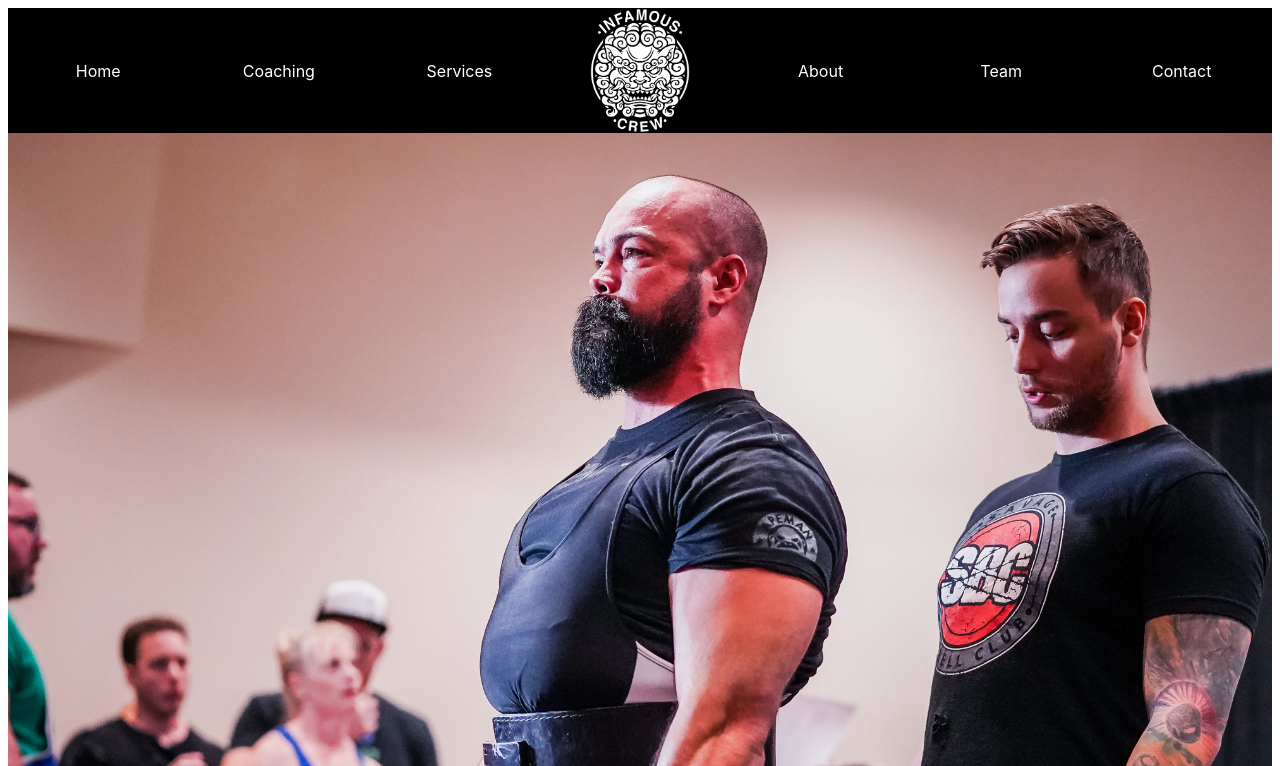
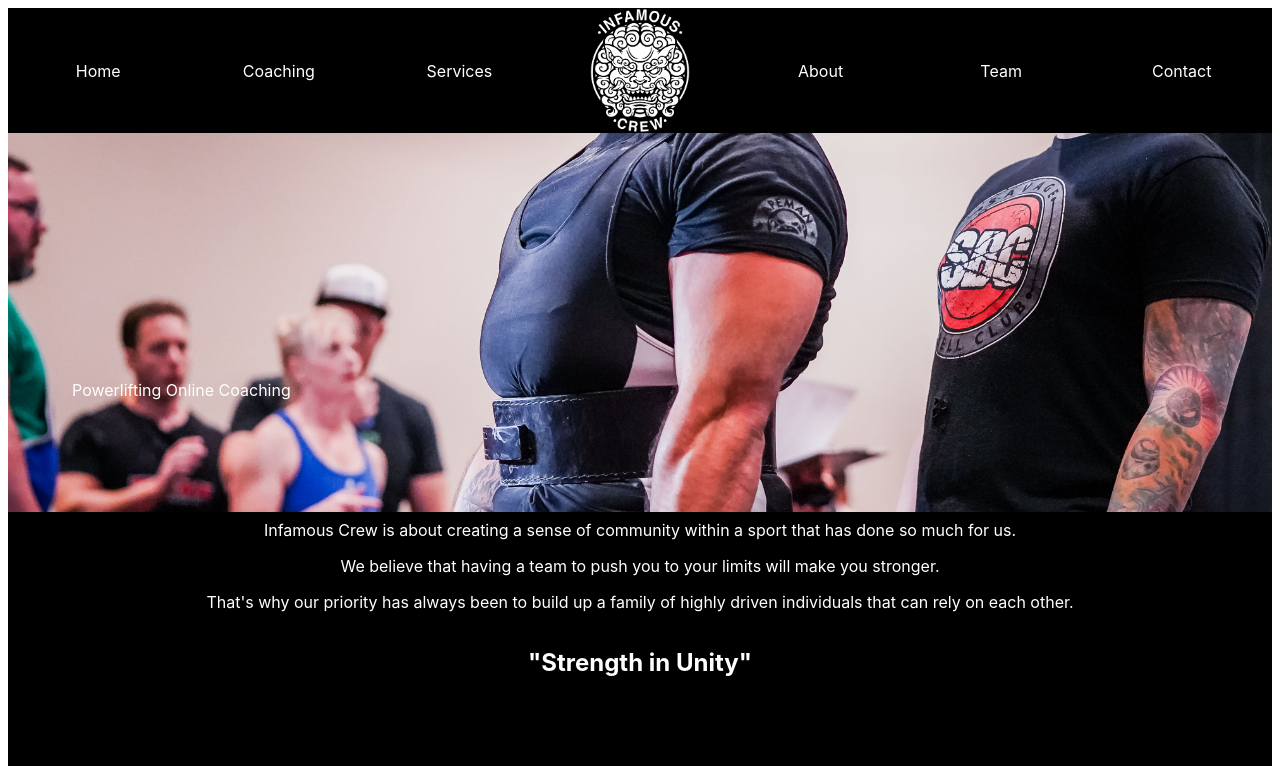
Before and after one commit to dhui0226/strength_coaching_site, a Gatsby site: page / in a window 1280 px wide. Shown: the top 766 px of the page. Built offline with nearby package versions, Linux system fonts and the light colour scheme; Gatsby itself is replaced by a stand-in of ours.

Commit message:
bg image sizing

```diff
--- a/src/pages/index.js
+++ b/src/pages/index.js
@@ -23,7 +23,8 @@ const IndexPage = () => {
         <StaticImage
           alt='deadlift'
           src='../images/deadlift.jpeg'
-
+          height={600}
+          width={2000}
         />
         <p>Powerlifting Online Coaching</p>
       </div>
--- a/src/pages/index.module.css
+++ b/src/pages/index.module.css
@@ -6,20 +6,20 @@
     padding: 0;
   }
 
-  .mission {
-    display: flex;
-    flex-direction: column;
-    align-items: center;
-  }
-
 .imageContainer {
   position: relative;
+  width: 100%;
 }
 
 .imageContainer > p {
   position: absolute;
   bottom: 6rem;
   left: 4rem;
+}
+.mission {
+  display: flex;
+  flex-direction: column;
+  align-items: center;
 }
 
 .paragraphStyles {
@@ -28,7 +28,7 @@
 }
 
 .quoteStyles {
-    padding: '.5rem'
+  padding: .5rem;
 }
 
 .btnContainer {
```
Lines whose indentation alone changed are shown as unchanged.
